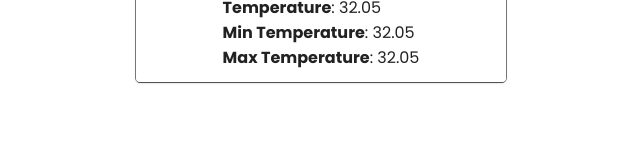
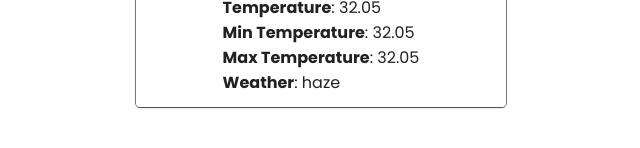
Before and after one commit to suryadash0967/weatherapp, a React (Vite) app: page / in a window 1280 px wide. Shown: the part 612-760 px from the top of the page, without its empty margins (319-959 px from the left). Built offline with nearby package versions, Linux system fonts and the light colour scheme; a web font is replaced by a local one.

Commit message:
Update WeatherInfo.jsx

```diff
--- a/src/Components/WeatherInfo.jsx
+++ b/src/Components/WeatherInfo.jsx
@@ -76,6 +76,7 @@ export default function WeatherApp({ weatherInfo, isLoading, isError }) {
                                             <span><b>Temperature</b>: {info.temp}</span>
                                             <span><b>Min Temperature</b>: {info.temp_min}</span>
                                             <span><b>Max Temperature</b>: {info.temp_max}</span>
+                                            <span><b>Weather</b>: {info.weather}</span>
                                         </div>
                                     </div>
                                 </Card>
```
